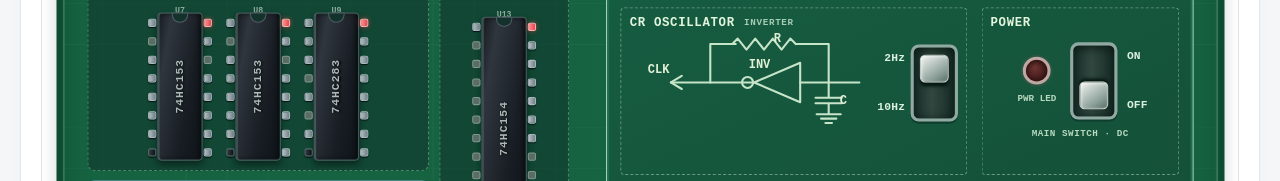
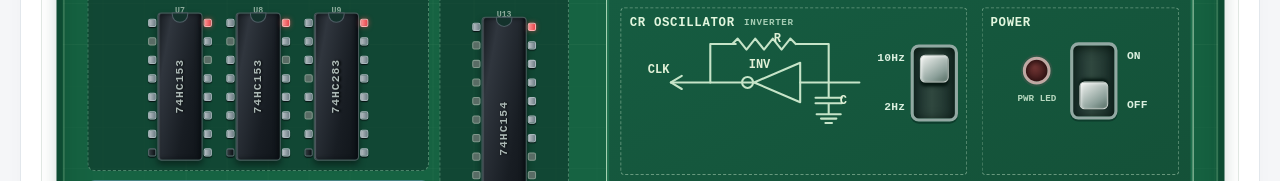
Before and after one commit to naoiw/td4, a website: page index.html in a window 1280 px wide. Shown: the part 511-692 px from the top of the page. Drawn offline with Linux system fonts and the light colour scheme.

Commit message:
style(board): label 10Hz above 2Hz and remove POWER footer silk

```diff
--- a/index.html
+++ b/index.html
@@ -76,7 +76,7 @@
                     <g class="pcb-osc-lines"><path d="M36 45 l10 -6 M36 45 l10 6"/></g>
                     <g class="pcb-osc-silk-text"><text x="107" y="32">INV</text><text x="130" y="8">R</text><text x="190" y="65">C</text><text x="15" y="36">CLK</text></g>
                   </svg>
-                  <div class="pcb-osc-selector"><div class="pcb-switch-labels" aria-hidden="true"><span>2Hz</span><span>10Hz</span></div>
+                  <div class="pcb-osc-selector"><div class="pcb-switch-labels" aria-hidden="true"><span>10Hz</span><span>2Hz</span></div>
                     <button type="button" id="boardClockSwitch" class="pcb-toggle-switch pcb-clock-switch" aria-label="クロック周波数 2Hz、クリックで10Hzに変更" aria-pressed="false"><span class="pcb-toggle-lever" aria-hidden="true"></span></button>
                   </div>
                 </div>
@@ -88,7 +88,6 @@
                   <button type="button" id="boardPowerSwitch" class="pcb-toggle-switch pcb-power-switch" aria-label="基板の電源をONにする" aria-pressed="false"><span class="pcb-toggle-lever" aria-hidden="true"></span></button>
                   <div class="pcb-switch-labels" aria-hidden="true"><span>ON</span><span>OFF</span></div>
                 </div>
-                <span class="pcb-silk-note">MAIN SWITCH · DC</span>
               </div>
             </section>
             <div class="rom-dip-grid" id="romDipGrid"></div>
```
